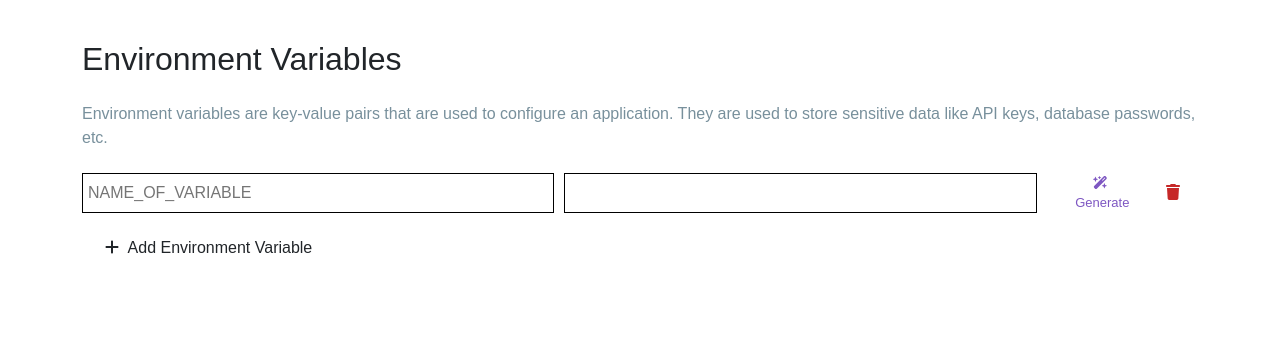
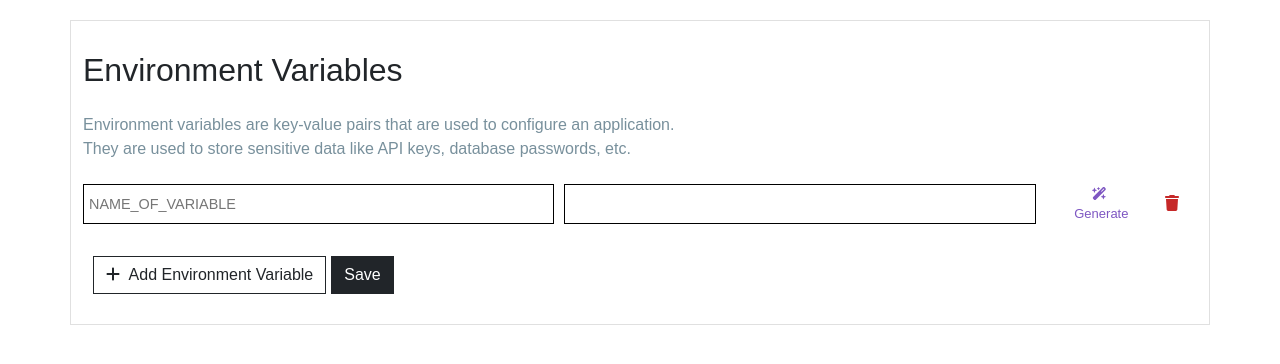
Before and after one commit to BasmalaMohamed46/node-deployer-frontend, a React (Vite) app: page /env/1 in a window 1280 px wide. Shown: the top 364 px of the page. Built offline with nearby package versions, Linux system fonts and the light colour scheme.

Commit message:
feat: Integrated API for saving environment variables

```diff
--- a/package.json
+++ b/package.json
@@ -23,7 +23,7 @@
     "dotenv": "^16.4.5",
     "react": "^18.2.0",
     "react-dom": "^18.2.0",
-    "react-router-dom": "^5.3.4",
+    "react-router-dom": "^6.24.0",
     "recharts": "^2.12.7",
     "uuid": "^10.0.0"
   },
--- a/src/App.tsx
+++ b/src/App.tsx
@@ -1,22 +1,23 @@
 // App.tsx
-import { BrowserRouter as Router, Route, Switch } from 'react-router-dom';
+import { BrowserRouter as Router, Route, Routes } from 'react-router-dom';
 import AnalyticsPage from './components/AnalyticsPage';
-import Dashboard from "./components/Dashboard";
-import AuthCallback from "./components/AuthCallback";
-import Login from "./components/Login/Login.tsx"
-import "./App.css";
-import Environment from './components/Environment.tsx';
+import Dashboard from './components/Dashboard';
+import AuthCallback from './components/AuthCallback';
+import Login from './components/Login/Login.tsx';
+import './App.css';
+import Environment from './components/Environment/Environment.tsx';
 
 function App() {
   return (
     <Router>
-      <Switch>
-        <Route path={['/login', '/signup']} component={Login} />
-        <Route path="/auth/callback" component={AuthCallback} />
-        <Route path="/dashboard" component={Dashboard} />
-        <Route path="/env" component={Environment} />
-        <Route path="/analytics/:containerId" component={AnalyticsPage} />
-      </Switch>
+      <Routes>
+        <Route path="/login" element={<Login />} />
+        <Route path="/signup" element={<Login />} />
+        <Route path="/auth/callback" element={<AuthCallback />} />
+        <Route path="/dashboard" element={<Dashboard />} />
+        <Route path="/env/:repoId" element={<Environment repoId={''} />} />
+        <Route path="/analytics/:containerId" element={<AnalyticsPage />} />
+      </Routes>
     </Router>
   );
 }
--- a/src/components/Dashboard.tsx
+++ b/src/components/Dashboard.tsx
@@ -1,15 +1,17 @@
 import RepoList from "./RepoList";
 import SideBar from "./SideBar";
 import "../styles/dashboard.css";
-import { DashboardResponse } from "../types/DashboardResponse";
+import { DashboardResponse } from "../types/dashboardResponse";
 import { useState, useEffect } from "react";
 import axios from "axios";
+import { useNavigate } from "react-router-dom"; // Import useNavigate
 
 function Dashboard() {
   const [data, setData] = useState<DashboardResponse | null>(null);
   const [searchQuery, setSearchQuery] = useState("");
   const accessToken = localStorage.getItem("accessToken");
   const provider = localStorage.getItem("provider");
+  const navigate = useNavigate(); // Initialize useNavigate hook
 
   useEffect(() => {
     const fetchRepos = async () => {
@@ -36,6 +38,16 @@ function Dashboard() {
   const handleSearchChange = (event: React.ChangeEvent<HTMLInputElement>) => {
     setSearchQuery(event.target.value);
   };
+
+  const handleConnect = async (repoId: string, repoUrl: string, repoName: string) => {
+    console.log("Connecting to repo with ID:", repoId);
+    try {
+      navigate(`/env/${repoId}?url=${encodeURIComponent(repoUrl)}&name=${encodeURIComponent(repoName)}`);
+    } catch (error) {
+      console.error('Error connecting to repo:', error);
+    }
+  };
+
 
   const filteredData = data
     ? {
@@ -76,7 +88,9 @@ function Dashboard() {
                 />
                 <i className="fas fa-search search-icon"></i>
               </div>
-              {filteredData && <RepoList data={filteredData} />}
+              {filteredData && (
+                <RepoList data={filteredData} onConnect={handleConnect} />
+              )}
             </div>
           </div>
         </div>
--- a/src/components/Environment.tsx
+++ b/src/components/Environment/Environment.tsx
@@ -1,5 +1,5 @@
-import React, { useState } from 'react';
-import '../styles/environment.css';
+import React, { useState, useEffect } from 'react';
+import '../../styles/environment.css';
 import { v4 as uuidv4 } from 'uuid';
 import { FontAwesomeIcon } from '@fortawesome/react-fontawesome';
 import {
@@ -7,19 +7,18 @@ import {
   faTrash,
   faMagicWandSparkles,
   faTimes,
+  faSpinner,
 } from '@fortawesome/free-solid-svg-icons';
-
-interface Variable {
-  name: string;
-  value: string;
-  visible: boolean;
-}
+import { EnvVariables } from '../../types/EnvVariables';
+import { useParams } from 'react-router-dom';
 
 function Environment() {
-  const [variables, setVariables] = useState<Variable[]>([
+  const { repoId } = useParams<{ repoId: string }>();
+  const [variables, setVariables] = useState<EnvVariables[]>([
     { name: 'NAME_OF_VARIABLE', value: '', visible: false },
   ]);
   const [error, setError] = useState<string | null>(null);
+  const [loading, setLoading] = useState<boolean>(false);
 
   const generateRandomValue = (index: number) => {
     const newVariables = [...variables];
@@ -52,7 +51,10 @@ function Environment() {
   };
 
   const handleAddVariable = () => {
-    if (variables[variables.length - 1].name === '' || variables[variables.length - 1].value === '') {
+    if (
+      variables[variables.length - 1].name === '' ||
+      variables[variables.length - 1].value === ''
+    ) {
       setError('Required');
       return;
     }
@@ -63,16 +65,50 @@ function Environment() {
     setError(null);
   };
 
+  const handleSaveVariables = async () => {
+    setLoading(true);
+    console.log('Variables to save:', variables);
+    const searchParams = new URLSearchParams(window.location.search);
+    const url = decodeURIComponent(searchParams.get('url') || '');
+    const name = decodeURIComponent(searchParams.get('name') || '');
+
+    try {
+      const response = await fetch('http://localhost:3000/environment', {
+        method: 'POST',
+        headers: {
+          'Content-Type': 'application/json',
+          Authorization: `Bearer ${localStorage.getItem('accessToken')}`,
+        },
+        body: JSON.stringify({
+          repoId,
+          name,
+          url,
+          variables: variables.map(({ name, value }) => ({ name, value })),
+          event: 'push',
+        }),
+      });
+
+      const result = await response.json();
+      console.log(result);
+    } catch (error) {
+      console.error('Save Environment Variable error:', error);
+    } finally {
+      setLoading(false);
+    }
+  };
+
   return (
     <div className="container Environment">
       <h2 className="mb-4">Environment Variables</h2>
       <p>
         Environment variables are key-value pairs that are used to configure an
-        application. They are used to store sensitive data like API keys, database
-        passwords, etc.
+        application. <br /> They are used to store sensitive data like API keys,
+        database passwords, etc.
       </p>
       {variables.map((variable, index) => (
-        <div key={index} className="variable-wrapper">
+        <div
+          key={index}
+          className="variable-wrapper">
           <div className="variable">
             <input
               type="text"
@@ -94,18 +130,42 @@ function Environment() {
             <button
               className="btn"
               onClick={() => deleteVariable(index)}>
-              <FontAwesomeIcon icon={faTrash} className="icon-trash" />
+              <FontAwesomeIcon
+                icon={faTrash}
+                className="icon-trash"
+              />
             </button>
           </div>
           {error && index === variables.length - 1 && (
             <div className="error">
-              <FontAwesomeIcon icon={faTimes} className="icon-times" /> {error}
+              <FontAwesomeIcon
+                icon={faTimes}
+                className="icon-times"
+              />{' '}
+              {error}
             </div>
           )}
         </div>
       ))}
-      <button className="btn" onClick={handleAddVariable}>
+      <button
+        className="btn btn-outline-dark mt-3"
+        onClick={handleAddVariable}>
         <FontAwesomeIcon icon={faPlus} /> Add Environment Variable
+      </button>
+      <button
+        className="btn btn-dark mt-3"
+        onClick={handleSaveVariables}>
+        {loading ? (
+          <>
+            <FontAwesomeIcon
+              icon={faSpinner}
+              spin
+            />{' '}
+            Saving...
+          </>
+        ) : (
+          'Save'
+        )}
       </button>
     </div>
   );
--- a/src/components/RepoItem.tsx
+++ b/src/components/RepoItem.tsx
@@ -1,12 +1,14 @@
+import React from "react";
 import { Repo } from "../types/Repo";
 import "../styles/repoItem.css";
 import { formatDistanceToNow, parseISO } from "date-fns";
 
 interface RepoItemProps {
   repo: Repo;
+  onConnect: (repoId: string, repoUrl: string, repoName: string) => void;
 }
 
-function RepoItem({ repo }: RepoItemProps) {
+const RepoItem: React.FC<RepoItemProps> = ({ repo, onConnect }) => {
   const provider = localStorage.getItem("provider");
 
   const updatedTime = parseISO(repo.updated_at);
@@ -18,22 +20,32 @@ function RepoItem({ repo }: RepoItemProps) {
     <div className="repo-item">
       <div className="repo-info">
         {provider && (
-          <img src={imageUrl} alt={`${provider} logo`} className="provider" />
+          <img
+            src={imageUrl}
+            alt={`${provider} logo`}
+            className="provider"
+          />
         )}
         <a
           href={repo.http_url_to_repo}
           className="repo-link"
           title={repo.http_url_to_repo}
           target="_blank"
+          rel="noopener noreferrer"
         >
           <span className="repo-name">{repo.path_with_namespace}</span>
         </a>
         <span className="separator"></span>
         <span className="repo-time">{timeDifference}</span>
       </div>
-      <button className="connect-button">Connect</button>
+      <button
+        className="connect-button"
+        onClick={() => onConnect(repo.id.toString(), repo.http_url_to_repo, repo.path_with_namespace)}
+      >
+        Connect
+      </button>
     </div>
   );
-}
+};
 
 export default RepoItem;
--- a/src/components/RepoList.tsx
+++ b/src/components/RepoList.tsx
@@ -1,22 +1,27 @@
+import React from "react";
 import RepoItem from "./RepoItem";
-import { DashboardResponse } from "../types/DashboardResponse";
+import { DashboardResponse } from "../types/dashboardResponse";
 import "../styles/repoList.css";
 
 interface RepoListProps {
   data: DashboardResponse;
+  onConnect: (repoId: string, repoUrl: string, repoName: string) => void;
 }
 
-function RepoList({ data }: RepoListProps) {
-
+const RepoList: React.FC<RepoListProps> = ({ data, onConnect }) => {
   return (
     <div className="repo-list-container">
       <div className="repo-list">
         {data.repos.map((repo) => (
-          <RepoItem key={repo.id} repo={repo} />
+          <RepoItem
+            key={repo.id}
+            repo={repo}
+            onConnect={(repoId, repoUrl, repoName) => onConnect(repoId, repoUrl, repoName)}
+          />
         ))}
       </div>
     </div>
   );
-}
+};
 
 export default RepoList;
--- a/src/styles/environment.css
+++ b/src/styles/environment.css
@@ -1,6 +1,7 @@
 .Environment {
     font-family: Arial, sans-serif;
-    padding: 20px;
+    padding: 30px;
+    border:1px solid #e0e0e0;
   }
 
   .variable-wrapper {
@@ -25,15 +26,23 @@
     -ms-border-radius: 0px;
     -o-border-radius: 0px;
 }
+    input::placeholder {
+        font-size: 0.9em;
+    }
+
   .btn {
     margin-left: 10px;
     padding: 5px 10px;
     border: none;
-    border-radius: 4px;
+    border-radius: 0px !important;
     cursor: pointer;
     display: flex;
     align-items: center;
-  }
+    -webkit-border-radius: 0px !important;
+    -moz-border-radius: 0px !important;
+    -ms-border-radius: 0px !important;
+    -o-border-radius: 0px !important;
+}
 
   .btn:active {
     transform: scale(0.95);
@@ -64,6 +73,5 @@
   }
 
   .Environment p{
-
     color: #78909c;
   }
--- /dev/null
+++ b/src/types/EnvVariables.tsx
@@ -0,0 +1,5 @@
+export interface EnvVariables {
+  name: string;
+  value: string;
+  visible: boolean;
+}
```
Also changed, not shown: 1 other file (tests, documents, lock files or other folders).
